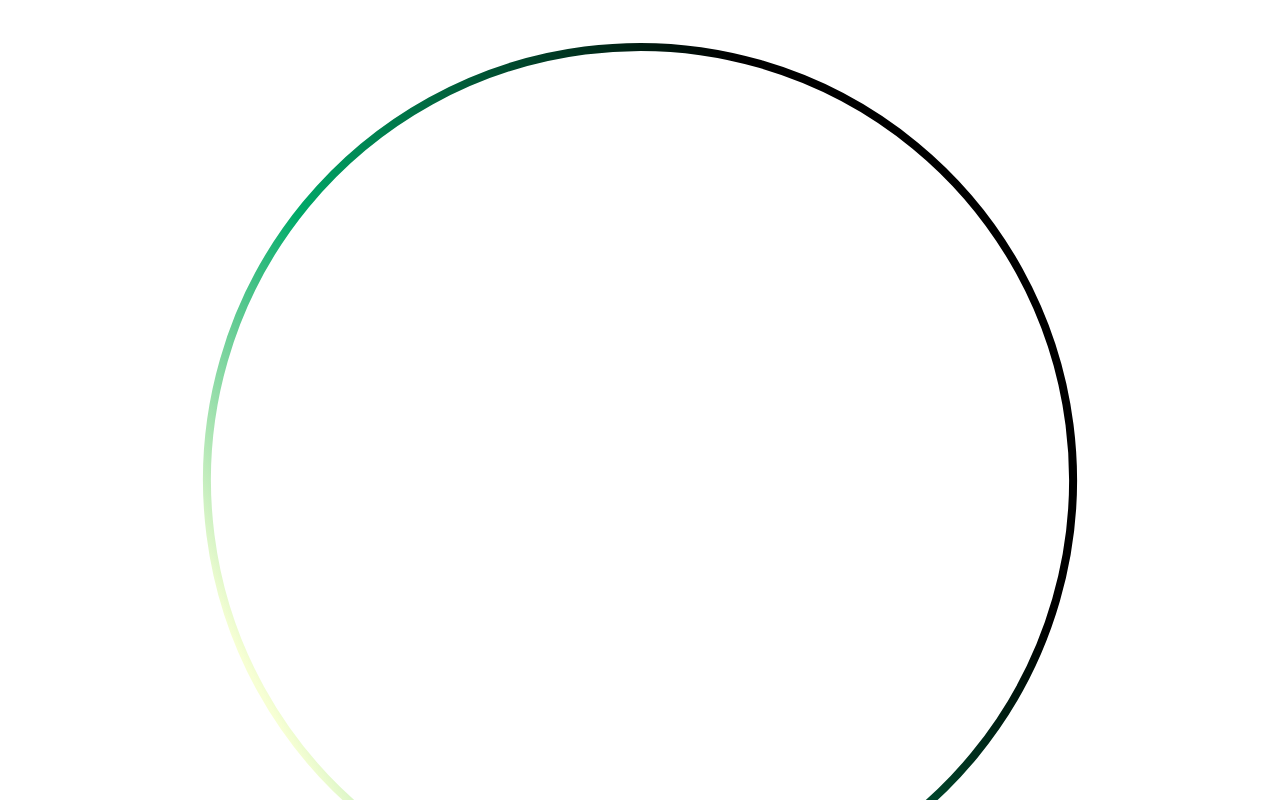
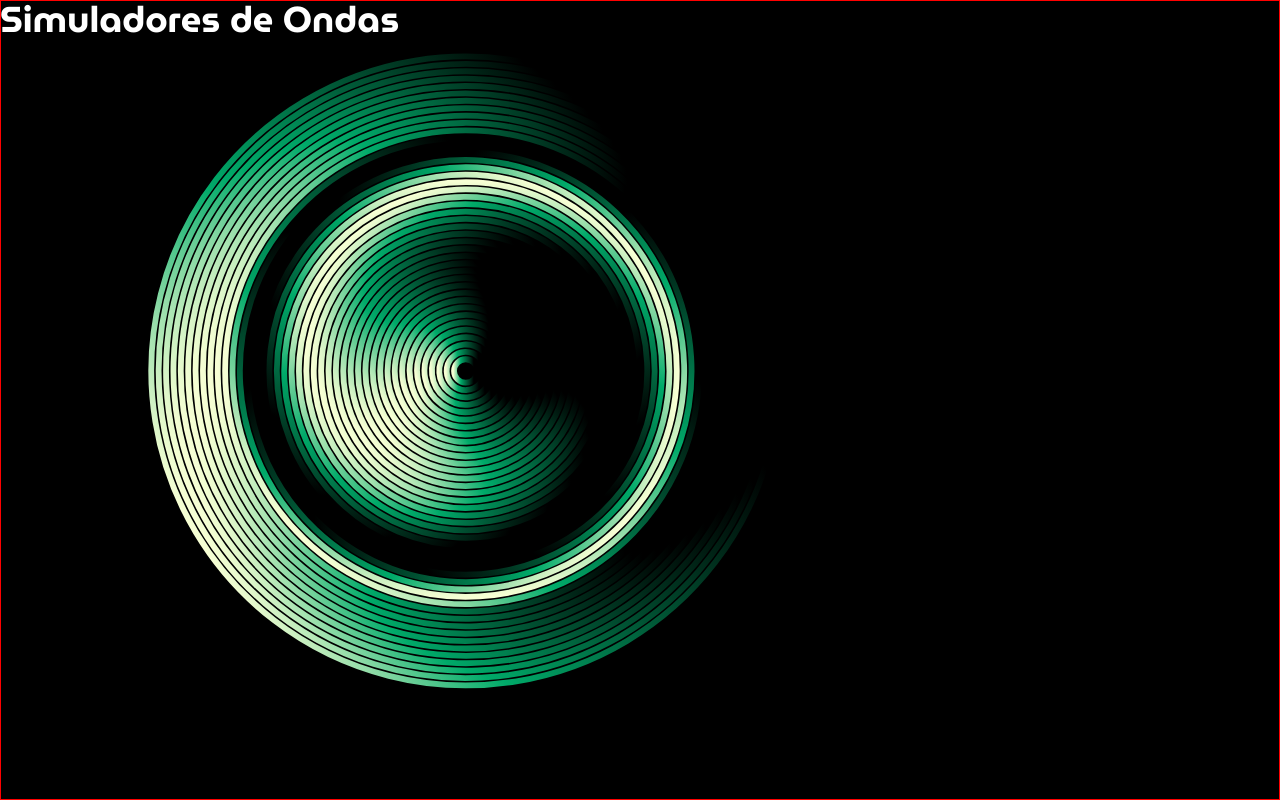
Before and after one commit to JohanSier/ondas-fisica, a React (Vite) app: page / in a window 1280 px wide. Shown: the top 800 px of the page. Built offline with nearby package versions, Linux system fonts and the light colour scheme.

Commit message:
feat: add tailwind package

```diff
--- a/package.json
+++ b/package.json
@@ -12,7 +12,9 @@
   "dependencies": {
     "gsap": "^3.13.0",
     "react": "^19.1.0",
-    "react-dom": "^19.1.0"
+    "react-dom": "^19.1.0",
+    "tailwind-merge": "^3.3.1",
+    "tailwindcss": "^4.1.11"
   },
   "devDependencies": {
     "@eslint/js": "^9.29.0",
--- a/src/App.jsx
+++ b/src/App.jsx
@@ -3,9 +3,9 @@ import AnimatedRings from './components/AnimatedRings';
 
 function App() {
   return (
-    <div className="relative z-0">
+    <div className="absolute z-0">
       <AnimatedRings />
-      <div className="absolute inset-0 z-10 text-white flex items-center justify-center">
+      <div className="absolute top-0 z-10 text-white flex items-center justify-center">
         {/* Aquí va el contenido de tu sitio */}
         <h1 className="text-4xl font-bold">Simuladores de Ondas</h1>
       </div>
--- a/src/components/AnimatedRings.jsx
+++ b/src/components/AnimatedRings.jsx
@@ -17,24 +17,38 @@ const AnimatedRings = () => {
       stagger: {
         each: 0.095,
         repeat: -1,
-        yoyo: true,
       },
+      ease: 'back.in'
     });
+
+    gsap.to(svgRef.current.querySelectorAll(".grad"), {
+      duration: 4,
+      attr: {
+        x1: "-=300",
+        x2: "-=300",
+      },
+      repeat: -1,
+      yoyo: true,
+      ease: "sine.inOut",
+    });
+
+    gsap.globalTimeline.timeScale(2);
   }, []);
 
   return (
-    <div className="w-full h-screen bg-black overflow-hidden flex items-center justify-center">
+    <div className="w-full h-screen bg-black overflow-hidden flex items-center justify-center border border-[red]">
       <svg
         ref={svgRef}
         id="mainSVG"
         xmlns="http://www.w3.org/2000/svg"
-        viewBox="0 0 800 600"
-        className="w-full h-full"
+        viewBox="0 0 1100 650"
+        preserveAspectRatio="xMidYMid meet"
+        className="w-full h-full max-w-screen max-h-screen object-contain"
       >
         {/* Copia aquí todo el contenido de tu <defs> y <g> de tu SVG */}
         <defs>
           <linearGradient
-            class="grad"
+            className="grad"
             id="ringGrad_2"
             data-name="New Gradient Swatch 2"
             x1="128.85"
@@ -43,347 +57,347 @@ const AnimatedRings = () => {
             y2="300"
             gradientUnits="userSpaceOnUse"
           >
-            <stop offset="0" stop-color="#f7ffd4" />
-            <stop offset=".3" stop-color="#00AA69" />
-            <stop offset=".83" stop-color="#000" />
+            <stop offset="0" stopColor="#f7ffd4" />
+            <stop offset=".3" stopColor="#00AA69" />
+            <stop offset=".83" stopColor="#000" />
           </linearGradient>
           <linearGradient
-            class="grad"
+            className="grad"
             id="ringGrad_2-2"
             data-name="New Gradient Swatch 2"
             x1="135.2"
             x2="664.8"
-            xlink:href="#ringGrad_2"
+            href="#ringGrad_2"
           />
           <linearGradient
-            class="grad"
+            className="grad"
             id="ringGrad_2-3"
             data-name="New Gradient Swatch 2"
             x1="141.56"
             y1="300"
             x2="658.44"
             y2="300"
-            xlink:href="#ringGrad_2"
+            href="#ringGrad_2"
           />
           <linearGradient
-            class="grad"
+            className="grad"
             id="ringGrad_2-4"
             data-name="New Gradient Swatch 2"
             x1="147.92"
             x2="652.08"
-            xlink:href="#ringGrad_2"
+            href="#ringGrad_2"
           />
           <linearGradient
-            class="grad"
+            className="grad"
             id="ringGrad_2-5"
             data-name="New Gradient Swatch 2"
             x1="154.27"
             x2="645.73"
-            xlink:href="#ringGrad_2"
+            href="#ringGrad_2"
           />
           <linearGradient
-            class="grad"
+            className="grad"
             id="ringGrad_2-6"
             data-name="New Gradient Swatch 2"
             x1="160.63"
             x2="639.37"
-            xlink:href="#ringGrad_2"
+            href="#ringGrad_2"
           />
           <linearGradient
-            class="grad"
+            className="grad"
             id="ringGrad_2-7"
             data-name="New Gradient Swatch 2"
             x1="166.98"
             x2="633.02"
-            xlink:href="#ringGrad_2"
+            href="#ringGrad_2"
           />
           <linearGradient
-            class="grad"
+            className="grad"
             id="ringGrad_2-8"
             data-name="New Gradient Swatch 2"
             x1="173.34"
             x2="626.66"
-            xlink:href="#ringGrad_2"
+            href="#ringGrad_2"
           />
           <linearGradient
-            class="grad"
+            className="grad"
             id="ringGrad_2-9"
             data-name="New Gradient Swatch 2"
             x1="179.69"
             y1="300"
             x2="620.31"
             y2="300"
-            xlink:href="#ringGrad_2"
+            href="#ringGrad_2"
           />
           <linearGradient
-            class="grad"
+            className="grad"
             id="ringGrad_2-10"
             data-name="New Gradient Swatch 2"
             x1="186.05"
             x2="613.95"
-            xlink:href="#ringGrad_2"
+            href="#ringGrad_2"
           />
           <linearGradient
-            class="grad"
+            className="grad"
             id="ringGrad_2-11"
             data-name="New Gradient Swatch 2"
             x1="192.41"
             x2="607.59"
-            xlink:href="#ringGrad_2"
+            href="#ringGrad_2"
           />
           <linearGradient
-            class="grad"
+            className="grad"
             id="ringGrad_2-12"
             data-name="New Gradient Swatch 2"
             x1="198.76"
             x2="601.24"
-            xlink:href="#ringGrad_2"
+            href="#ringGrad_2"
           />
           <linearGradient
-            class="grad"
+            className="grad"
             id="ringGrad_2-13"
             data-name="New Gradient Swatch 2"
             x1="205.12"
             x2="594.88"
-            xlink:href="#ringGrad_2"
+            href="#ringGrad_2"
           />
           <linearGradient
-            class="grad"
+            className="grad"
             id="ringGrad_2-14"
             data-name="New Gradient Swatch 2"
             x1="211.47"
             x2="588.53"
-            xlink:href="#ringGrad_2"
+            href="#ringGrad_2"
           />
           <linearGradient
-            class="grad"
+            className="grad"
             id="ringGrad_2-15"
             data-name="New Gradient Swatch 2"
             x1="217.83"
             x2="582.17"
-            xlink:href="#ringGrad_2"
+            href="#ringGrad_2"
           />
           <linearGradient
-            class="grad"
+            className="grad"
             id="ringGrad_2-16"
             data-name="New Gradient Swatch 2"
             x1="224.19"
             x2="575.81"
-            xlink:href="#ringGrad_2"
+            href="#ringGrad_2"
           />
           <linearGradient
-            class="grad"
+            className="grad"
             id="ringGrad_2-17"
             data-name="New Gradient Swatch 2"
             x1="230.54"
             x2="569.46"
-            xlink:href="#ringGrad_2"
+            href="#ringGrad_2"
           />
           <linearGradient
-            class="grad"
+            className="grad"
             id="ringGrad_2-18"
             data-name="New Gradient Swatch 2"
             x1="236.9"
             x2="563.1"
-            xlink:href="#ringGrad_2"
+            href="#ringGrad_2"
           />
           <linearGradient
-            class="grad"
+            className="grad"
             id="ringGrad_2-19"
             data-name="New Gradient Swatch 2"
             x1="243.25"
             y1="300"
             x2="556.75"
             y2="300"
-            xlink:href="#ringGrad_2"
+            href="#ringGrad_2"
           />
           <linearGradient
-            class="grad"
+            className="grad"
             id="ringGrad_2-20"
             data-name="New Gradient Swatch 2"
             x1="249.61"
             x2="550.39"
-            xlink:href="#ringGrad_2"
+            href="#ringGrad_2"
           />
           <linearGradient
-            class="grad"
+            className="grad"
             id="ringGrad_2-21"
             data-name="New Gradient Swatch 2"
             x1="255.96"
             x2="544.04"
-            xlink:href="#ringGrad_2"
+            href="#ringGrad_2"
           />
           <linearGradient
-            class="grad"
+            className="grad"
             id="ringGrad_2-22"
             data-name="New Gradient Swatch 2"
             x1="262.32"
             y1="300"
             x2="537.68"
             y2="300"
-            xlink:href="#ringGrad_2"
+            href="#ringGrad_2"
           />
           <linearGradient
-            class="grad"
+            className="grad"
             id="ringGrad_2-23"
             data-name="New Gradient Swatch 2"
             x1="268.68"
             x2="531.32"
-            xlink:href="#ringGrad_2"
+            href="#ringGrad_2"
           />
           <linearGradient
-            class="grad"
+            className="grad"
             id="ringGrad_2-24"
             data-name="New Gradient Swatch 2"
             x1="275.03"
             x2="524.97"
-            xlink:href="#ringGrad_2"
+            href="#ringGrad_2"
           />
           <linearGradient
-            class="grad"
+            className="grad"
             id="ringGrad_2-25"
             data-name="New Gradient Swatch 2"
             x1="281.39"
             x2="518.61"
-            xlink:href="#ringGrad_2"
+            href="#ringGrad_2"
           />
           <linearGradient
-            class="grad"
+            className="grad"
             id="ringGrad_2-26"
             data-name="New Gradient Swatch 2"
             x1="287.74"
             x2="512.26"
-            xlink:href="#ringGrad_2"
+            href="#ringGrad_2"
           />
           <linearGradient
-            class="grad"
+            className="grad"
             id="ringGrad_2-27"
             data-name="New Gradient Swatch 2"
             x1="294.1"
             x2="505.9"
-            xlink:href="#ringGrad_2"
+            href="#ringGrad_2"
           />
           <linearGradient
-            class="grad"
+            className="grad"
             id="ringGrad_2-28"
             data-name="New Gradient Swatch 2"
             x1="300.45"
             x2="499.55"
-            xlink:href="#ringGrad_2"
+            href="#ringGrad_2"
           />
           <linearGradient
-            class="grad"
+            className="grad"
             id="ringGrad_2-29"
             data-name="New Gradient Swatch 2"
             x1="306.81"
             x2="493.19"
-            xlink:href="#ringGrad_2"
+            href="#ringGrad_2"
           />
           <linearGradient
-            class="grad"
+            className="grad"
             id="ringGrad_2-30"
             data-name="New Gradient Swatch 2"
             x1="313.17"
             x2="486.83"
-            xlink:href="#ringGrad_2"
+            href="#ringGrad_2"
           />
           <linearGradient
-            class="grad"
+            className="grad"
             id="ringGrad_2-31"
             data-name="New Gradient Swatch 2"
             x1="319.52"
             x2="480.48"
-            xlink:href="#ringGrad_2"
+            href="#ringGrad_2"
           />
           <linearGradient
-            class="grad"
+            className="grad"
             id="ringGrad_2-32"
             data-name="New Gradient Swatch 2"
             x1="325.88"
             x2="474.12"
-            xlink:href="#ringGrad_2"
+            href="#ringGrad_2"
           />
           <linearGradient
-            class="grad"
+            className="grad"
             id="ringGrad_2-33"
             data-name="New Gradient Swatch 2"
             x1="332.23"
             x2="467.77"
-            xlink:href="#ringGrad_2"
+            href="#ringGrad_2"
           />
           <linearGradient
-            class="grad"
+            className="grad"
             id="ringGrad_2-34"
             data-name="New Gradient Swatch 2"
             x1="338.59"
             x2="461.41"
-            xlink:href="#ringGrad_2"
+            href="#ringGrad_2"
           />
           <linearGradient
-            class="grad"
+            className="grad"
             id="ringGrad_2-35"
             data-name="New Gradient Swatch 2"
             x1="344.95"
             x2="455.05"
-            xlink:href="#ringGrad_2"
+            href="#ringGrad_2"
           />
           <linearGradient
-            class="grad"
+            className="grad"
             id="ringGrad_2-36"
             data-name="New Gradient Swatch 2"
             x1="351.3"
             x2="448.7"
-            xlink:href="#ringGrad_2"
+            href="#ringGrad_2"
           />
           <linearGradient
-            class="grad"
+            className="grad"
             id="ringGrad_2-37"
             data-name="New Gradient Swatch 2"
             x1="357.66"
             x2="442.34"
-            xlink:href="#ringGrad_2"
+            href="#ringGrad_2"
           />
           <linearGradient
-            class="grad"
+            className="grad"
             id="ringGrad_2-38"
             data-name="New Gradient Swatch 2"
             x1="364.01"
             x2="435.99"
-            xlink:href="#ringGrad_2"
+            href="#ringGrad_2"
           />
           <linearGradient
-            class="grad"
+            className="grad"
             id="ringGrad_2-39"
             data-name="New Gradient Swatch 2"
             x1="370.37"
             x2="429.63"
-            xlink:href="#ringGrad_2"
+            href="#ringGrad_2"
           />
           <linearGradient
-            class="grad"
+            className="grad"
             id="ringGrad_2-40"
             data-name="New Gradient Swatch 2"
             x1="376.72"
             y1="300"
             x2="423.28"
             y2="300"
-            xlink:href="#ringGrad_2"
+            href="#ringGrad_2"
           />
           <linearGradient
-            class="grad"
+            className="grad"
             id="ringGrad_2-41"
             data-name="New Gradient Swatch 2"
             x1="383.08"
             x2="416.92"
-            xlink:href="#ringGrad_2"
+            href="#ringGrad_2"
           />
           <linearGradient
-            class="grad"
+            className="grad"
             id="ringGrad_2-42"
             data-name="New Gradient Swatch 2"
             x1="389.44"
             x2="410.56"
-            xlink:href="#ringGrad_2"
+            href="#ringGrad_2"
           />
         </defs>
 
--- a/src/index.css
+++ b/src/index.css
@@ -1,4 +1,6 @@
 /* Agregar Fuente Museo Moderno */
+@import 'tailwindcss';
+
 @font-face {
   font-family: 'MuseoModerno';
   src: url('./assets/fonts/MuseoModerno-Thin.ttf') format('truetype');
@@ -69,8 +71,11 @@
   font-style: normal;
 }
 
+
+
 :root {
   font-family: "MuseoModerno", system-ui;
+  background: #000;
   color-scheme: light dark;
   color: rgba(255, 255, 255, 0.87);
   font-synthesis: none;
@@ -81,8 +86,8 @@
 
 body,
 html {
- height: 100%;
- width: 100%;
+ height: 100vh;
+ width: 100vw;
  margin: 0;
  padding: 0;
 }
```
Also changed, not shown: 1 other file (tests, documents, lock files or other folders).
